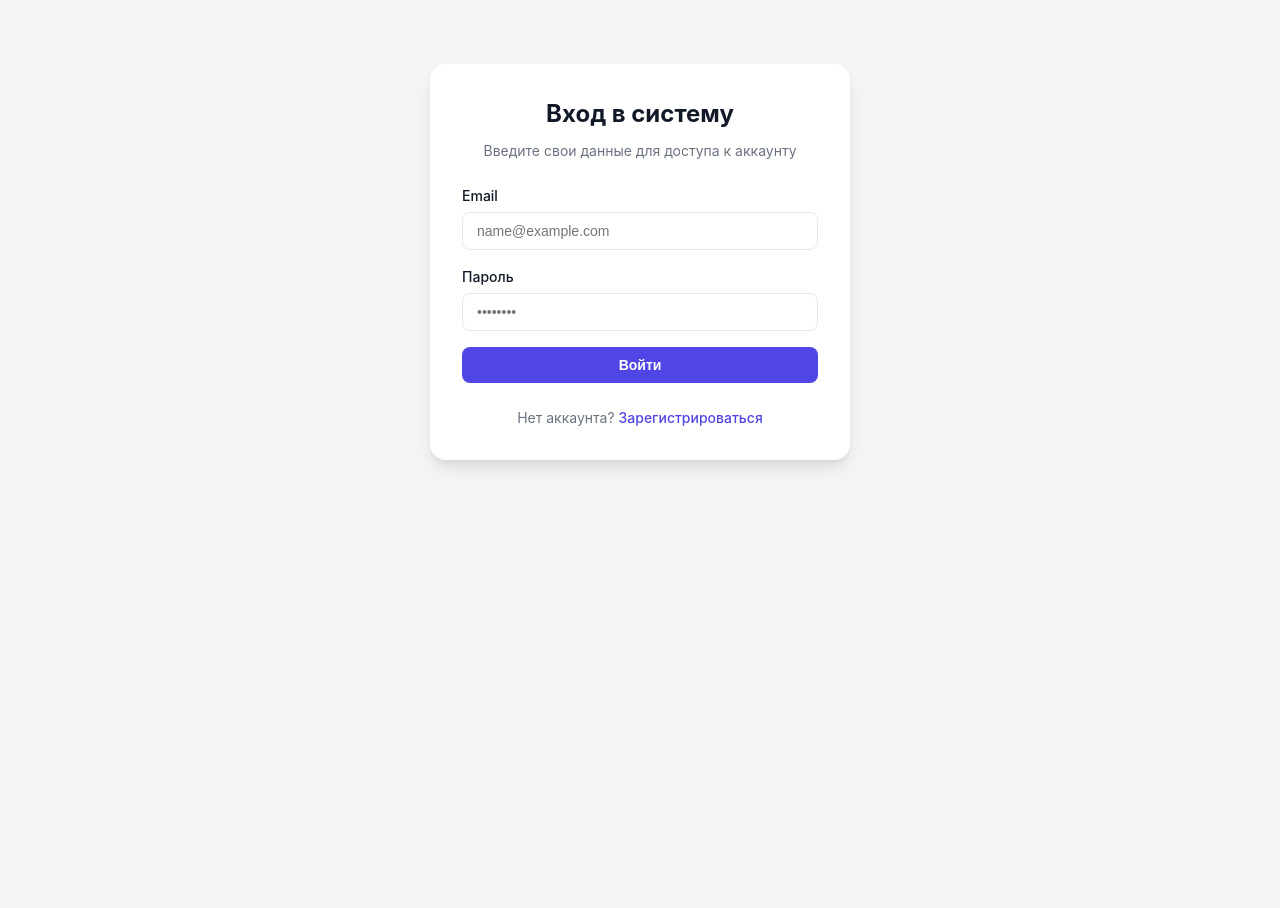
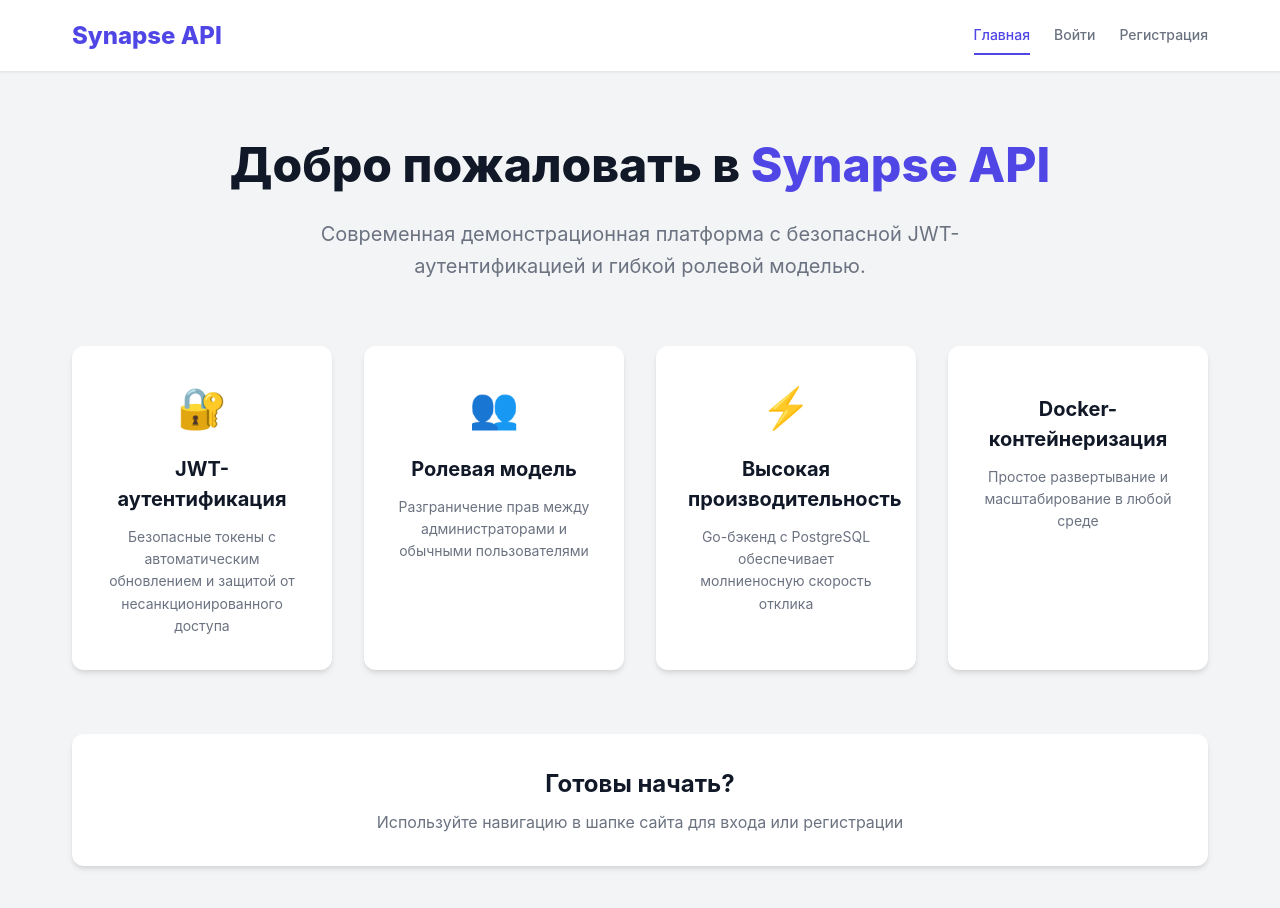
Before and after one commit to trauringetag/synapse-frontend, a React (Vite) app: page / in a window 1280 px wide. Before the commit this address led to /login. Shown: the top 908 px of the page. Before the commit the page ends 864 px from the top, so only its background shows below. Built offline with nearby package versions, Linux system fonts and the light colour scheme; the HTML template or start-up script is replaced by a standard one.

Commit message:
Создал шапку сайта, изменено визуальное отображение данных

```diff
--- a/src/App.jsx
+++ b/src/App.jsx
@@ -1,4 +1,6 @@
 import { BrowserRouter as Router, Routes, Route, Navigate } from 'react-router-dom';
+import Header from './components/Header';
+import Home from './components/Home';
 import Login from './components/Login';
 import Register from './components/Register';
 import RegisterAdmin from './components/RegisterAdmin';
@@ -15,10 +17,16 @@ function ProtectedRoute({ children }) {
 function App() {
   return (
     <Router>
+
+      <Header />
+
+      <main className="main-content">
         <Routes>
+          <Route path="/" element={<Home />} />
           <Route path="/login" element={<Login />} />
           <Route path="/register" element={<Register />} />
           <Route path="/register-admin" element={<RegisterAdmin />} />
+
           <Route
             path="/dashboard"
             element={
@@ -27,8 +35,11 @@ function App() {
               </ProtectedRoute>
             }
           />
-        <Route path="/" element={<Navigate to="/dashboard" replace />} />
+
+          <Route path="*" element={<Navigate to="/" replace />} />
         </Routes>
+      </main>
+
     </Router>
   );
 }
--- a/src/components/Dashboard.jsx
+++ b/src/components/Dashboard.jsx
@@ -96,7 +96,6 @@ export default function Dashboard() {
       <div className="container">
         <div className="dashboard-header">
           <h2>Личный кабинет</h2>
-          <button onClick={handleLogout} className="btn btn-secondary">Выйти</button>
         </div>
         {error && <div className="alert alert-error">{error}</div>}
 
@@ -114,10 +113,6 @@ export default function Dashboard() {
               <span className="detail-label">ID в системе</span>
               <span className="detail-value">#{currentUser.id}</span>
             </div>
-            <div className="detail-row">
-              <span className="detail-label">Статус аккаунта</span>
-              <span className="detail-value" style={{ color: 'var(--color-success)' }}>Активен</span>
-            </div>
           </div>
         </div>
       </div>
--- /dev/null
+++ b/src/components/Header.jsx
@@ -0,0 +1,78 @@
+import { Link, useLocation, useNavigate } from 'react-router-dom';
+
+export default function Header() {
+  const location = useLocation();
+  const navigate = useNavigate();
+  const token = localStorage.getItem('token');
+  const role = localStorage.getItem('role');
+  const userName = localStorage.getItem('userName'); // Будем сохранять имя при логине
+
+  // Определяем активную ссылку для подсветки
+  const isActive = (path) => location.pathname === path;
+
+  const handleLogout = () => {
+    localStorage.removeItem('token');
+    localStorage.removeItem('role');
+    localStorage.removeItem('userName');
+    navigate('/login');
+  };
+
+  return (
+    <header className="site-header">
+      <div className="header-container">
+        {/* Логотип / Название */}
+        <Link to="/" className="header-logo">
+          Synapse API
+        </Link>
+
+        {/* Навигация */}
+        <nav className="header-nav">
+          {!token ? (
+            // Если НЕ авторизован — показываем ссылки на вход/регистрацию
+            <>
+              <Link
+                to="/"
+                className={`nav-link ${isActive('/') ? 'active' : ''}`}
+              >
+                Главная
+              </Link>
+              <Link
+                to="/login"
+                className={`nav-link ${isActive('/login') ? 'active' : ''}`}
+              >
+                Войти
+              </Link>
+              <Link
+                to="/register"
+                className={`nav-link ${isActive('/register') ? 'active' : ''}`}
+              >
+                Регистрация
+              </Link>
+            </>
+          ) : (
+            // Если авторизован — показываем имя и кнопку выхода
+            <>
+              <Link
+                to="/dashboard"
+                className={`nav-link ${isActive('/dashboard') ? 'active' : ''}`}
+              >
+                Личный кабинет
+              </Link>
+              <div className="user-info">
+                <span className="user-name">
+                  {userName || 'Пользователь'}
+                </span>
+                <span className={`badge badge-${role}`}>
+                  {role}
+                </span>
+              </div>
+              <button onClick={handleLogout} className="btn btn-secondary btn-sm">
+                Выйти
+              </button>
+            </>
+          )}
+        </nav>
+      </div>
+    </header>
+  );
+}
--- /dev/null
+++ b/src/components/Home.jsx
@@ -0,0 +1,49 @@
+export default function Home() {
+  return (
+    <div className="home-container">
+      <div className="home-content">
+        <h1 className="home-title">
+          Добро пожаловать в <span className="text-primary">Synapse API</span>
+        </h1>
+
+        <p className="home-description">
+          Современная демонстрационная платформа с безопасной JWT-аутентификацией
+          и гибкой ролевой моделью.
+        </p>
+
+        <div className="features-grid">
+          <div className="feature-card">
+            <div className="feature-icon">🔐</div>
+            <h3>JWT-аутентификация</h3>
+            <p>Безопасные токены с автоматическим обновлением и защитой от несанкционированного доступа</p>
+          </div>
+
+          <div className="feature-card">
+            <div className="feature-icon">👥</div>
+            <h3>Ролевая модель</h3>
+            <p>Разграничение прав между администраторами и обычными пользователями</p>
+          </div>
+
+          <div className="feature-card">
+            <div className="feature-icon">⚡</div>
+            <h3>Высокая производительность</h3>
+            <p>Go-бэкенд с PostgreSQL обеспечивает молниеносную скорость отклика</p>
+          </div>
+
+          <div className="feature-card">
+            <div className="feature-icon"></div>
+            <h3>Docker-контейнеризация</h3>
+            <p>Простое развертывание и масштабирование в любой среде</p>
+          </div>
+        </div>
+
+        <div className="home-cta">
+          <p>Готовы начать?</p>
+          <p className="home-hint">
+            Используйте навигацию в шапке сайта для входа или регистрации
+          </p>
+        </div>
+      </div>
+    </div>
+  );
+}
--- a/src/components/Login.jsx
+++ b/src/components/Login.jsx
@@ -13,10 +13,14 @@ export default function Login() {
     e.preventDefault();
     setError('');
     setLoading(true);
+
     try {
       const res = await api.post('/auth/login', { email, password });
+
       localStorage.setItem('token', res.data.token);
       localStorage.setItem('role', res.data.role);
+      localStorage.setItem('userName', `${res.data.user.first_name}`);
+
       navigate('/dashboard');
     } catch (err) {
       setError(err.response?.data?.error || 'Ошибка входа');
--- a/src/index.css
+++ b/src/index.css
@@ -367,3 +367,202 @@ tr:hover td {
     gap: 0.25rem;
   }
 }
+
+/* Анимация появления для главной страницы */
+@keyframes fadeIn {
+  from { opacity: 0; transform: translateY(20px); }
+  to { opacity: 1; transform: translateY(0); }
+}
+
+.card {
+  animation: fadeIn 0.6s ease-out;
+}
+
+/* --- Шапка сайта --- */
+.site-header {
+  background: var(--color-surface);
+  border-bottom: 1px solid var(--color-border);
+  box-shadow: var(--shadow-sm);
+  position: sticky;
+  top: 0;
+  z-index: 100;
+}
+
+.header-container {
+  max-width: 1200px;
+  margin: 0 auto;
+  padding: 1rem 2rem;
+  display: flex;
+  justify-content: space-between;
+  align-items: center;
+}
+
+.header-logo {
+  font-size: 1.5rem;
+  font-weight: 800;
+  color: var(--color-primary);
+  text-decoration: none;
+  transition: opacity 0.2s;
+}
+
+.header-logo:hover {
+  opacity: 0.8;
+}
+
+.header-nav {
+  display: flex;
+  align-items: center;
+  gap: 1.5rem;
+}
+
+.nav-link {
+  color: var(--color-text-muted);
+  text-decoration: none;
+  font-weight: 500;
+  font-size: 0.875rem;
+  padding: 0.5rem 0;
+  border-bottom: 2px solid transparent;
+  transition: all 0.2s;
+}
+
+.nav-link:hover {
+  color: var(--color-primary);
+}
+
+.nav-link.active {
+  color: var(--color-primary);
+  border-bottom-color: var(--color-primary);
+}
+
+.user-info {
+  display: flex;
+  align-items: center;
+  gap: 0.75rem;
+}
+
+.user-name {
+  font-weight: 600;
+  color: var(--color-text-main);
+  font-size: 0.875rem;
+}
+
+.btn-sm {
+  padding: 0.375rem 0.75rem;
+  font-size: 0.75rem;
+}
+
+/* --- Главная страница --- */
+.main-content {
+  min-height: calc(100vh - 73px);
+}
+
+.home-container {
+  max-width: 1200px;
+  margin: 0 auto;
+  padding: 4rem 2rem;
+}
+
+.home-content {
+  text-align: center;
+}
+
+.home-title {
+  font-size: 3rem;
+  font-weight: 800;
+  color: var(--color-text-main);
+  margin-bottom: 1.5rem;
+  line-height: 1.2;
+}
+
+.text-primary {
+  color: var(--color-primary);
+}
+
+.home-description {
+  font-size: 1.25rem;
+  color: var(--color-text-muted);
+  max-width: 700px;
+  margin: 0 auto 4rem;
+  line-height: 1.6;
+}
+
+.features-grid {
+  display: grid;
+  grid-template-columns: repeat(auto-fit, minmax(250px, 1fr));
+  gap: 2rem;
+  margin-bottom: 4rem;
+}
+
+.feature-card {
+  background: var(--color-surface);
+  padding: 2rem;
+  border-radius: var(--radius-lg);
+  box-shadow: var(--shadow-md);
+  transition: transform 0.2s, box-shadow 0.2s;
+}
+
+.feature-card:hover {
+  transform: translateY(-4px);
+  box-shadow: var(--shadow-lg);
+}
+
+.feature-icon {
+  font-size: 2.5rem;
+  margin-bottom: 1rem;
+}
+
+.feature-card h3 {
+  font-size: 1.25rem;
+  font-weight: 700;
+  margin-bottom: 0.75rem;
+  color: var(--color-text-main);
+}
+
+.feature-card p {
+  color: var(--color-text-muted);
+  font-size: 0.875rem;
+  line-height: 1.6;
+}
+
+.home-cta {
+  padding: 2rem;
+  background: var(--color-surface);
+  border-radius: var(--radius-lg);
+  box-shadow: var(--shadow-md);
+}
+
+.home-cta p:first-child {
+  font-size: 1.5rem;
+  font-weight: 700;
+  color: var(--color-text-main);
+  margin-bottom: 0.5rem;
+}
+
+.home-hint {
+  color: var(--color-text-muted);
+  font-size: 1rem;
+  margin: 0;
+}
+
+/* Адаптивность шапки */
+@media (max-width: 768px) {
+  .header-container {
+    flex-direction: column;
+    gap: 1rem;
+    padding: 1rem;
+  }
+
+  .header-nav {
+    flex-wrap: wrap;
+    justify-content: center;
+    gap: 1rem;
+  }
+
+  .home-title {
+    font-size: 2rem;
+  }
+
+  .home-description {
+    font-size: 1rem;
+  }
+}
```
Lines whose indentation alone changed are shown as unchanged.
